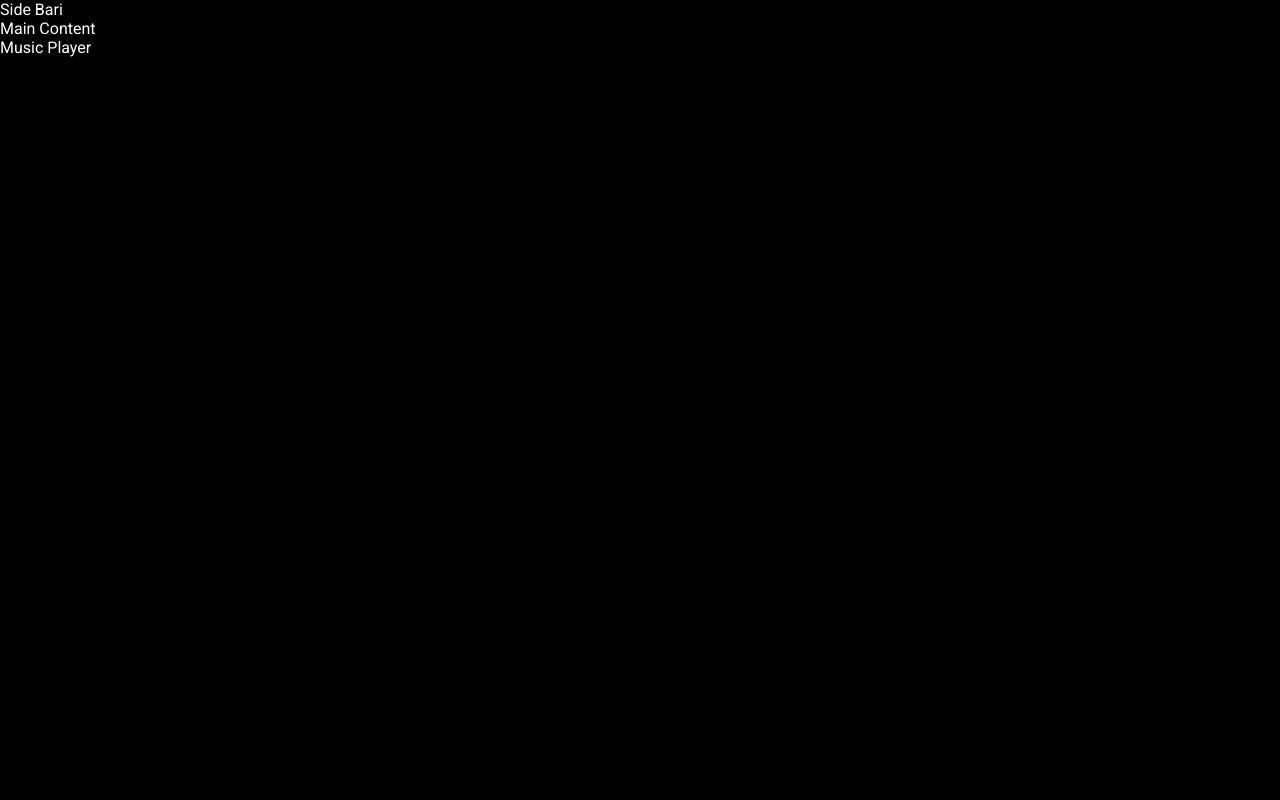
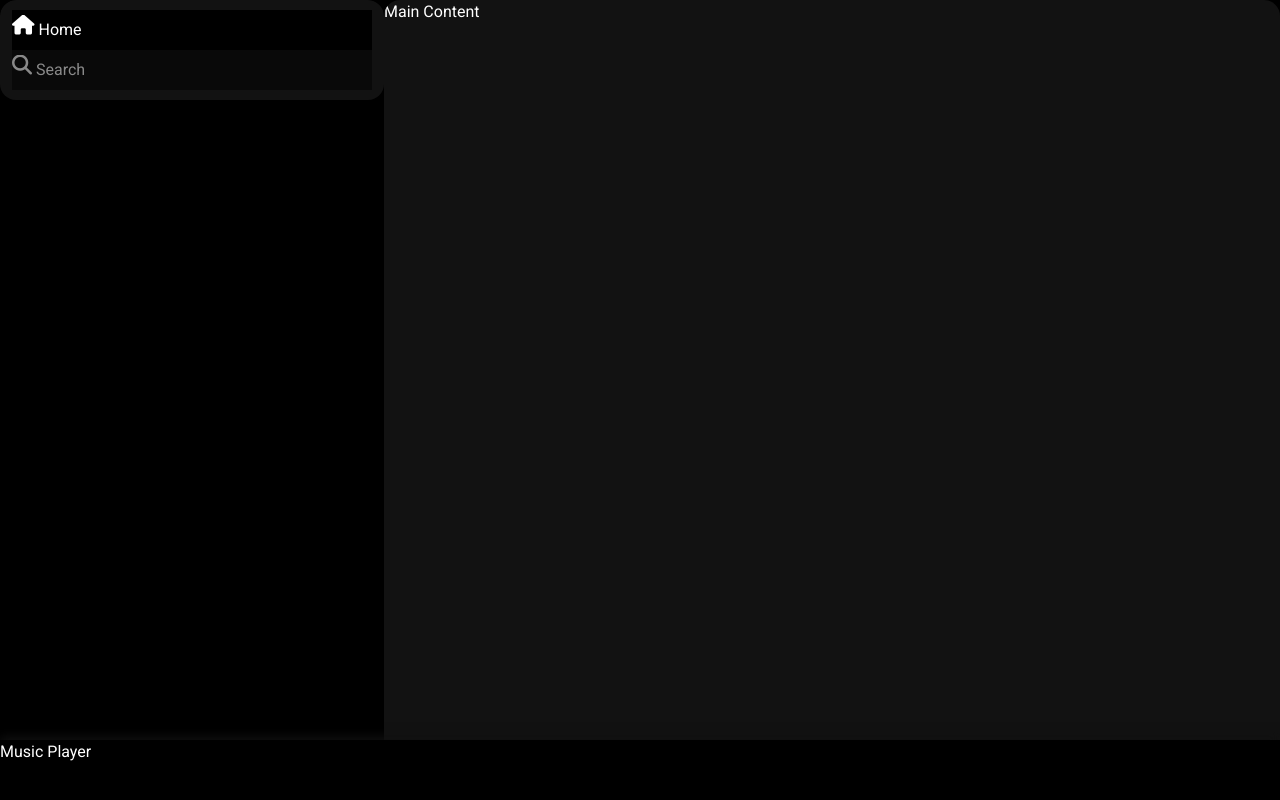
Before and after one commit to JAnmejayVASahu/Spotify, a plain HTML site: page index.html in a window 1280 px wide. Drawn offline with nearby package versions, Linux system fonts and the light colour scheme.

Commit message:
Nav menu's home section

```diff
--- a/Src/index.css
+++ b/Src/index.css
@@ -5,3 +5,64 @@
   color: #fff;
   overflow: hidden;
 }
+
+.main {
+  display: flex;
+  height: 100vh;
+  width: 100vw;
+}
+
+.sidebar {
+  width: 30%;
+  background: #000;
+  border-radius: 1rem; /* 1rem = 16px*/
+}
+
+.main-content {
+  background-color: #121212;
+  flex: 1;
+  border-radius: 1rem;
+  overflow: auto;
+}
+
+.music-player {
+  background-color: #000;
+  position: fixed;
+  bottom: 0px;
+  width: 100%;
+  height: 60px;
+  box-shadow: 0px -3px 10px #111;
+}
+
+a {
+  text-decoration: none;
+  color: #fff;
+}
+
+.nav {
+  height: 100px;
+  padding: 0.5rem 0.75rem 0.5rem 0.75rem;
+  background-color: #121212;
+  border-radius: 1rem;
+  display: flex;
+  flex-direction: column;
+  justify-content: center;
+}
+
+.nav-option {
+  line-height: 2.5rem;
+  opacity: 0.5;
+  transition: 200ms;
+}
+
+.nav-option:hover {
+  opacity: 2;
+}
+
+.nav-option i {
+  font-size: 1.25rem;
+}
+
+.nav-option a {
+  font-size: 1rem;
+}
--- a/index.html
+++ b/index.html
@@ -11,7 +11,11 @@
       rel="stylesheet"
       href="https://cdnjs.cloudflare.com/ajax/libs/font-awesome/6.4.0/css/all.min.css"
     />
-    <link rel="stylesheet" href="./Src/index.css">
+    <link
+      rel="stylesheet"
+      href="https://cdn.jsdelivr.net/npm/bootstrap@5.3.3/dist/css/bootstrap.min.css"
+    />
+    <link rel="stylesheet" href="./Src/index.css" />
     <link rel="preconnect" href="https://fonts.googleapis.com" />
     <link rel="preconnect" href="https://fonts.gstatic.com" crossorigin />
     <link
@@ -22,9 +26,29 @@
   </head>
   <body>
     <div class="main">
-      <div class="sidebar">Side Bari</div>
+      <div class="sidebar">
+        <div class="nav">
+          <!-- <div class="logo">
+            <img
+              src="https://1.bp.blogspot.com/-gr4baH1TNQs/X8Vxu5MmQQI/AAAAAAAARks/5j6bpo_QjQs9sXtWToD9lXk6ZUIBfwb6gCLcBGAsYHQ/s0/Spotify%2BLogo%2B-%2BDownload%2BFree%2BVector%2BPNG.png"
+              alt="Spotify Logo"
+            />
+          </div> -->
+          <div class="nav-option" style="opacity: 2;">
+            <i class="fa-solid fa-house"></i>
+            <a href="#">Home</a>
+          </div>
+          <div class="nav-option">
+            <i class="fa-solid fa-magnifying-glass"></i>
+            <a href="#">Search</a>
+          </div>
+        </div>
+      </div>
       <div class="main-content">Main Content</div>
       <div class="music-player">Music Player</div>
     </div>
+
+    <!-- JS -->
+    <script src="https://cdn.jsdelivr.net/npm/bootstrap@5.3.3/dist/js/bootstrap.bundle.min.js"></script>
   </body>
 </html>
```
